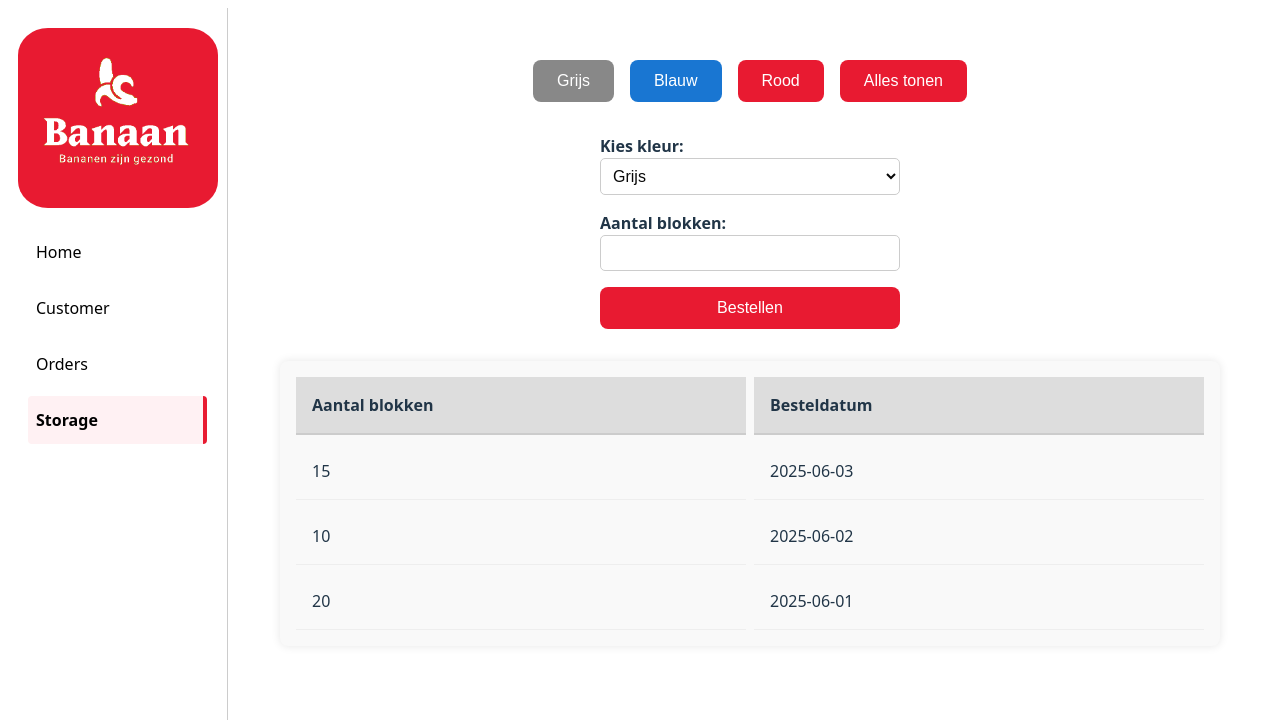
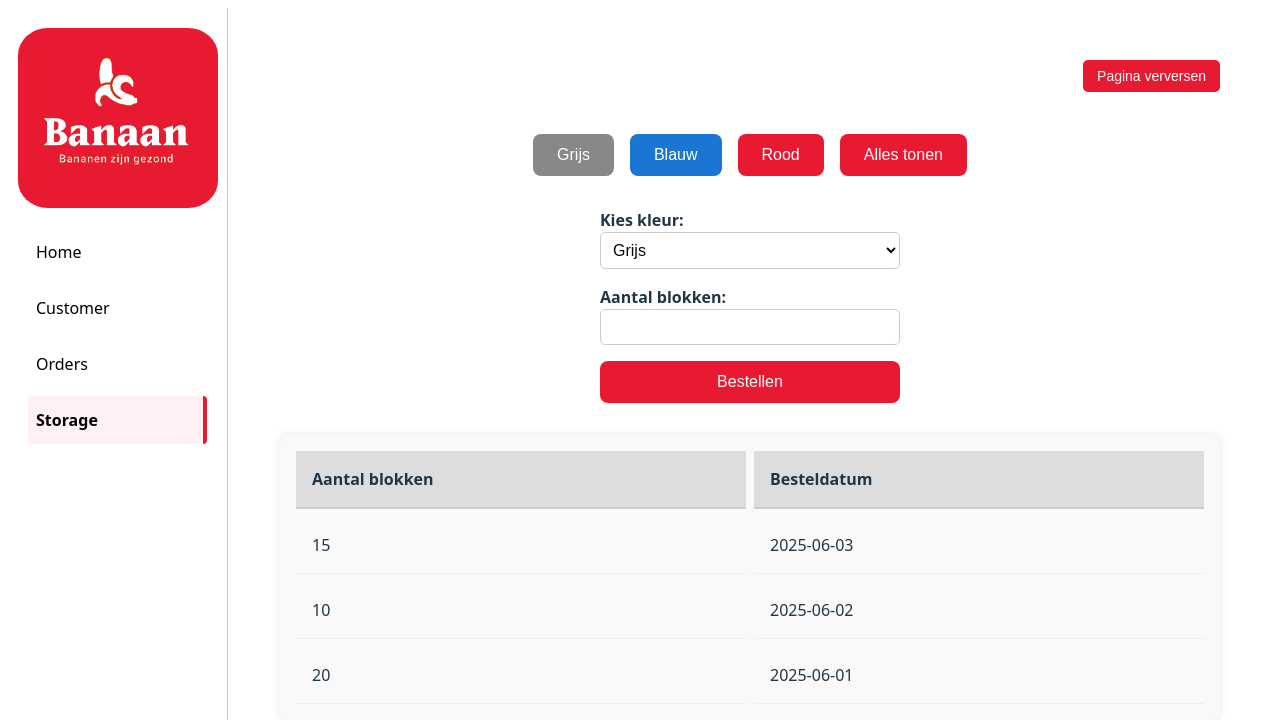
Before and after one commit to Abdulkadirzuyd/Dev-Ops-B2C6, a React (Vite) app in the folder frontend/: page /storage in a window 1280 px wide. Shown: the top 720 px of the page. Built offline with nearby package versions, Linux system fonts and the light colour scheme.

Commit message:
refresh knop toegevoegd

```diff
--- a/frontend/src/pages/CustomerSimulation/CustomerSimulationPage.jsx
+++ b/frontend/src/pages/CustomerSimulation/CustomerSimulationPage.jsx
@@ -6,7 +6,9 @@ export default function CustomerSimulationPage({ onAddOrder }) {
   const [newOrderNummer, setNewOrderNummer] = useState('');
   const [newProductType, setNewProductType] = useState('A');
   const [newHoeveelheid, setNewHoeveelheid] = useState(1);
-
+const handleRefresh = () => {
+  window.location.reload();
+};
   const handleAddOrder = (e) => {
     e.preventDefault();
 
@@ -35,6 +37,11 @@ export default function CustomerSimulationPage({ onAddOrder }) {
 
   return (
     <div className={styles.container}>
+      <div className={styles.refreshContainer}>
+  <button className={styles.refreshButton} onClick={handleRefresh}>
+     Pagina verversen
+  </button>
+</div>
       <h1 className={styles.title}>Customer Simulation - Nieuwe Order</h1>
 
       <form className={styles.form} onSubmit={handleAddOrder}>
--- a/frontend/src/pages/CustomerSimulation/CustomerSimulationStyle.module.css
+++ b/frontend/src/pages/CustomerSimulation/CustomerSimulationStyle.module.css
@@ -145,3 +145,24 @@
     color: #fff;
   }
 }
+
+.refreshContainer {
+  display: flex;
+  justify-content: flex-end;
+  margin-bottom: 10px;
+}
+
+.refreshButton {
+  background-color: #e81a31;
+  color: white;
+  border: none;
+  padding: 10px 16px;
+  font-size: 14px;
+  border-radius: 6px;
+  cursor: pointer;
+  transition: background-color 0.3s ease;
+}
+
+.refreshButton:hover {
+  background-color: #e81a31;
+}
--- a/frontend/src/pages/Home/HomePage.jsx
+++ b/frontend/src/pages/Home/HomePage.jsx
@@ -4,7 +4,9 @@ import styles from './HomeStyle.module.css';
 export default function HomePage() {
   const [email, setEmail] = useState('');
   const [password, setPassword] = useState('');
-
+  const handleRefresh = () => {
+    window.location.reload();
+  };
   const handleSubmit = (e) => {
     e.preventDefault();
     // Hier kun je inloggen verwerken, bv. API-call
@@ -12,8 +14,13 @@ export default function HomePage() {
   };
 
   return (
-    <div className={styles.container}>
+  <div className={styles.container}>
+    <div className={styles.refreshContainer}>
+      <button className={styles.refreshButton} onClick={handleRefresh}>Pagina verversen</button>
+    </div>
+    <h1></h1>
+    {/* Andere content hier */}
+  </div>
+);
 
-    </div>
-  );
 }
--- a/frontend/src/pages/Home/HomeStyle.module.css
+++ b/frontend/src/pages/Home/HomeStyle.module.css
@@ -52,3 +52,24 @@
     color: #e81a31;
     transform: scale(1.05);
   }
+
+  .refreshContainer {
+  display: flex;
+  justify-content: flex-end; /* of center */
+  margin-bottom: 20px;
+}
+
+.refreshButton {
+  background-color: #ff4444;
+  color: white;
+  border: none;
+  padding: 10px 16px;
+  font-size: 16px;
+  border-radius: 8px;
+  cursor: pointer;
+  transition: background-color 0.3s ease;
+}
+
+.refreshButton:hover {
+  background-color: #cc0000;
+}
--- a/frontend/src/pages/Order/OrderControl.jsx
+++ b/frontend/src/pages/Order/OrderControl.jsx
@@ -4,6 +4,9 @@ import styles from './OrderStyle.module.css';
 export default function OrderPage() {
   const [orders, setOrders] = useState([]);
   const [searchTerm, setSearchTerm] = useState('');
+const handleRefresh = () => {
+  window.location.reload();
+};
 
   useEffect(() => {
     fetch("http://localhost:5000/orders")
@@ -58,6 +61,11 @@ export default function OrderPage() {
 
   return (
     <div className={styles.container}>
+      <div className={styles.refreshContainer}>
+  <button onClick={handleRefresh} className={styles.refreshButton}>
+    Pagina verversen
+  </button>
+</div>
       <h1 className={styles.title}>Orderbeheer</h1>
 
       <input
--- a/frontend/src/pages/Order/OrderStyle.module.css
+++ b/frontend/src/pages/Order/OrderStyle.module.css
@@ -234,3 +234,24 @@
     outline: 2px solid #e81a31;
   }
 }
+
+.refreshContainer {
+  display: flex;
+  justify-content: flex-end;
+  margin-bottom: 10px;
+}
+
+.refreshButton {
+  background-color: #e81a31;
+  color: white;
+  border: none;
+  padding: 8px 14px;
+  font-size: 14px;
+  border-radius: 5px;
+  cursor: pointer;
+  transition: background-color 0.3s ease;
+}
+
+.refreshButton:hover {
+  background-color: #e81a31;
+}
--- a/frontend/src/pages/Storage/StoragePage.jsx
+++ b/frontend/src/pages/Storage/StoragePage.jsx
@@ -37,8 +37,17 @@ const StoragePage = () => {
     (a, b) => new Date(b.date) - new Date(a.date)
   );
 
+const handleRefresh = () => {
+  window.location.reload();
+};
+
   return (
     <div className={styles.storageContainer}>
+      <div className={styles.refreshContainer}>
+  <button onClick={handleRefresh} className={styles.refreshButton}>
+    Pagina verversen
+  </button>
+</div>
       <div className={styles.controls}>
         <button
           className={`${styles.button} ${styles.grey} ${
--- a/frontend/src/pages/Storage/StorageStyle.module.css
+++ b/frontend/src/pages/Storage/StorageStyle.module.css
@@ -166,3 +166,24 @@
     transition: border-color 0.3s, background-color 0.3s;
 }
 }
+
+.refreshContainer {
+  display: flex;
+  justify-content: flex-end;
+  margin-bottom: 10px;
+}
+
+.refreshButton {
+  background-color:#e81a31;
+  color: white;
+  border: none;
+  padding: 8px 14px;
+  font-size: 14px;
+  border-radius: 5px;
+  cursor: pointer;
+  transition: background-color 0.3s ease;
+}
+
+.refreshButton:hover {
+  background-color: #e81a31;
+}
```
